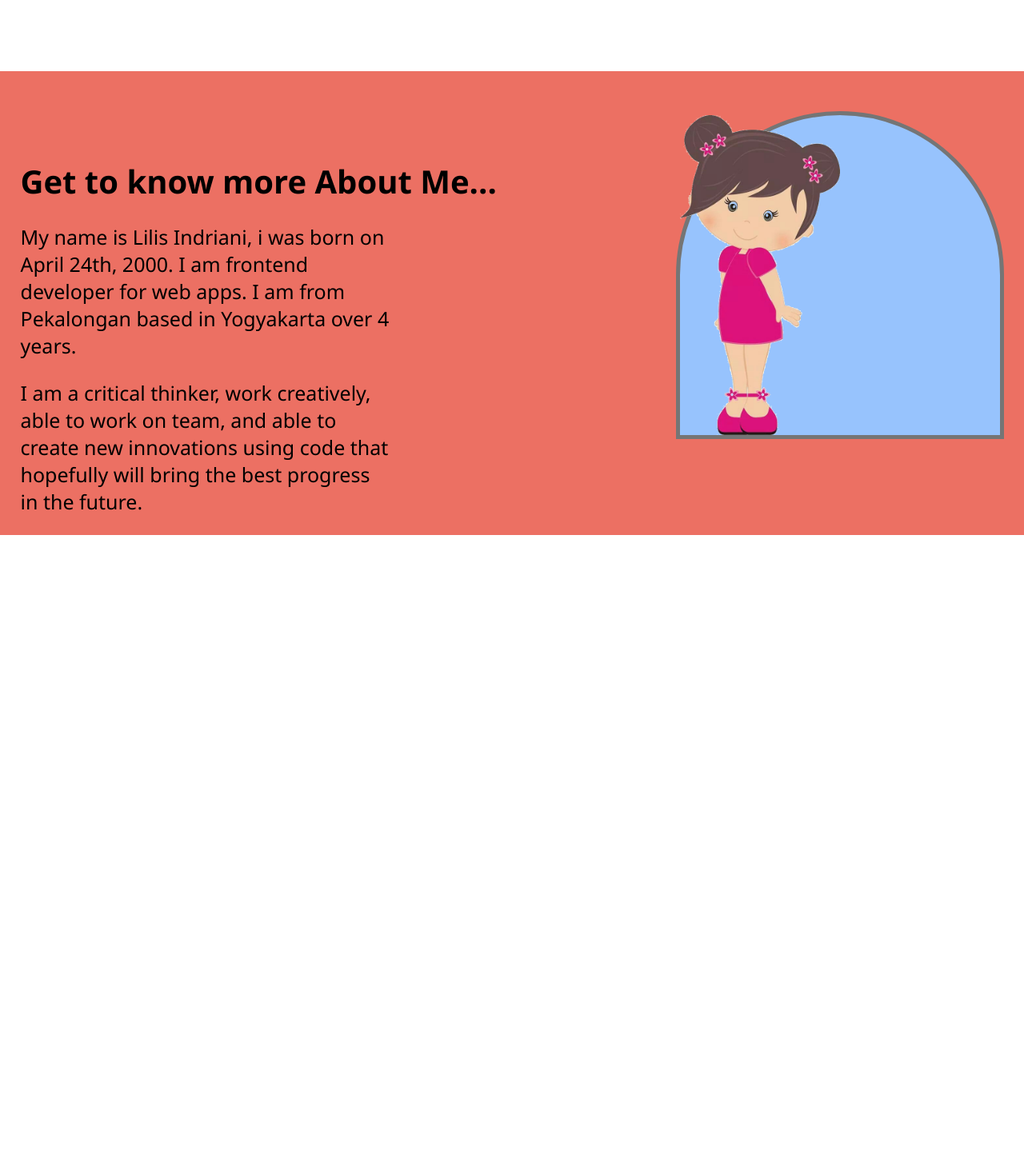
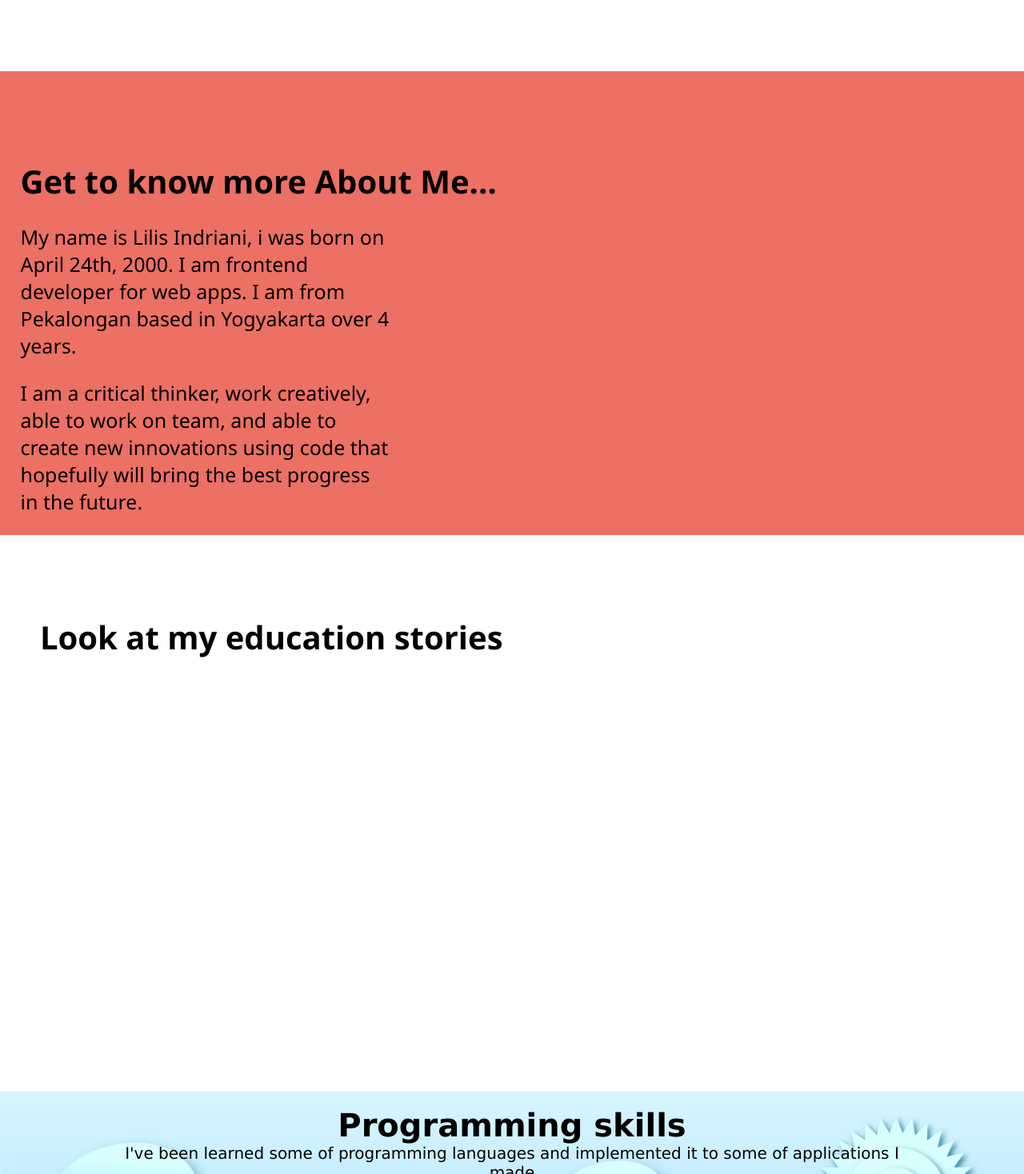
Before and after one commit to lilisindrianidev/cv, a React (Create React App) app: page / in a window 1280 px wide. Shown: the part 822-2290 px from the top of the page at 80% size. Before the commit the page ends 1541 px from the top, so only its background shows below. Built offline with nearby package versions, Linux system fonts and the light colour scheme.

Commit message:
day 15 updated

```diff
--- a/src/assets/scss/aboutMe.scss
+++ b/src/assets/scss/aboutMe.scss
@@ -34,22 +34,22 @@
       // -webkit-animation: fade-in linear forwards;
       // -moz-animation: fade-in linear forwards;
       // -o-animation: fade-in linear forwards;
-      animation: fade-on linear;
-      animation-timeline: view();
-      animation-range: 500px;
+      // animation: fade-on linear;
+      // animation-timeline: view();
+      // animation-range: 500px;
       // animation: leftright 1s linear;
-      animation-fill-mode: backwards;
-      @keyframes fade-on {
-       0%{
-        scale: 1;
-      opacity: 1;
-       }
-        100%{
-          scale: .6;
-          opacity:0;
-        }
+      // animation-fill-mode: backwards;
+      // @keyframes fade-on {
+      //  0%{
+      //   scale: 1;
+      // opacity: 1;
+      //  }
+      //   100%{
+      //     scale: .6;
+      //     opacity:0;
+      //   }
 
-      }
+      // }
 
       .title_aboutMe {
 
--- a/src/assets/scss/allPage.scss
+++ b/src/assets/scss/allPage.scss
@@ -8,3 +8,4 @@
 @import'./footer.scss';
 @import'./toolSkills.scss';
 @import'./project.scss';
+@import'./animation.scss';
--- /dev/null
+++ b/src/assets/scss/animation.scss
@@ -0,0 +1,86 @@
+@keyframes side {
+    0%{
+      transform: translateZ(-100%) ;
+      opacity: 0;
+      transform: scale(0);
+    }
+    100%{
+      transform: translateZ(0);
+
+      opacity: 1;
+      transform: scale(.6);
+    }
+  }
+  @mixin side($duration){
+    animation: side $duration cubic-bezier(.445,.05,.55,.95) ;
+    transition-property: opacity,transform;
+
+  }
+  .hello{
+    @include side(.4s);
+  }
+
+  @keyframes slide_down {
+    0%{
+        transform: translateY(100%);
+        opacity: 0;
+    }
+    100%{
+
+      transform: translateY(80deg);
+
+      opacity: 1;
+
+    }
+  }
+  @mixin slide_down($duration){
+    animation: slide_down $duration cubic-bezier(.445,.05,.55,.95) ;
+    transition-property: opacity,transform;
+  }
+  .hello2{
+    @include slide_down(.4s);
+  }
+////
+  @keyframes slide_img {
+    0%{
+      transform:  rotate(100%);
+       opacity: 0;
+    }
+    100%{
+      transform: perspective(2500px) rotateY(80deg);
+      opacity: 1;
+
+
+    }
+  }
+  @mixin slide_img($duration){
+    animation: slide_img $duration cubic-bezier(.445,.05,.55,.95);
+    backface-visibility: hidden;
+    transition-property: transform;
+  }
+  .hello0{
+    @include slide_img(.4s);
+
+  }
+
+  /////
+  @keyframes fade_in {
+    0%{
+        transform: translateY(100%);
+        opacity: 0;
+    }
+    100%{
+
+      transform: translateY(80deg);
+
+      opacity: 1;
+
+    }
+  }
+  @mixin fade_in($duration){
+    animation: slide_down $duration cubic-bezier(.445,.05,.55,.95) ;
+    transition-property: opacity,transform;
+  }
+  .hello9{
+    @include fade_in(.4s);
+  }
--- a/src/assets/scss/education.scss
+++ b/src/assets/scss/education.scss
@@ -28,10 +28,10 @@
         height: 400px;
         background-color: rgb(255, 255, 255);
         margin: 20px;
-        scale:1; opacity:1;
-        animation: fade-in linear forwards;
-        animation-timeline: view();
-       animation-range: 500px;
+      //   scale:1; opacity:1;
+      //   animation: fade-in linear forwards;
+      //   animation-timeline: view();
+      //  animation-range: 500px;
 
 
         .img_hs {
@@ -67,10 +67,10 @@
 
       }
 
-      @keyframes fade-in{
-        to{scale: .6; opacity:0;}
+      // @keyframes fade-in{
+      //   to{scale: .6; opacity:0;}
 
-      }
+      // }
 
 
 
--- a/src/assets/scss/skills.scss
+++ b/src/assets/scss/skills.scss
@@ -42,10 +42,10 @@
 
       .ability {
 
-        scale:1; opacity:1;
-        animation: fade-in linear forwards;
-        animation-timeline: view();
-       animation-range: 500px;
+      //   scale:1; opacity:1;
+      //   animation: fade-in linear forwards;
+      //   animation-timeline: view();
+      //  animation-range: 500px;
 
         .image_wrap_skills {
           max-height: 100%;
@@ -142,10 +142,10 @@
 
     }
   }
-  @keyframes fade-in{
-    to{scale: .6; opacity:0;}
+  // @keyframes fade-in{
+  //   to{scale: .6; opacity:0;}
 
-  }
+  // }
 
 }
 @import'./responsive/progRes.scss'
--- a/src/screens/aboutMe.js
+++ b/src/screens/aboutMe.js
@@ -1,17 +1,16 @@
-import { Component } from "react";
+import { Component, useEffect } from "react";
 import BookMe from '../assets/images/book.png'
 import Me from '../assets/images/girl2.png'
+import Aos from 'aos';
+import "aos/dist/aos.css";
+
+const AboutMe =()=>{
+  useEffect(()=>{
+  Aos.init({duration:2000});
+  }, []);
+    return(
 
 
-class AboutMe extends Component {
-  constructor(props) {
-    super(props)
-    this.state = {
-
-    }
-  }
-  render() {
-    return (
       <div id="Ame" className="aboutMe">
 
         <div className="cover_aboutMe">
@@ -34,7 +33,7 @@ class AboutMe extends Component {
             </div>
 
 
-            <div className="cover_me">
+            <div data-aos="flip-left" className="cover_me hello0">
               <img src={Me} className="me" />
             </div>
           </section>
@@ -45,6 +44,6 @@ class AboutMe extends Component {
         </div>
       </div>
     )
-  }
+
 }
 export default AboutMe
--- a/src/screens/allScreens.js
+++ b/src/screens/allScreens.js
@@ -20,15 +20,15 @@ class AllSCreens extends Component{
       <div >
         <Home/>
         <AboutMe/>
-        {/* <Education/>
+        <Education/>
 
         <Skills/>
         <Framework/>
         <ToolSkills/>
         <Project/>
         {/* <Another/> */}
-        {/* <ContactMe/>
-        <Footer/> */}
+        <ContactMe/>
+        <Footer/>
       </div>
     )
   }
--- a/src/screens/education.js
+++ b/src/screens/education.js
@@ -15,7 +15,7 @@ class Education extends Component {
             Look at my education stories
           </div>
           <div className="cover_img_edu">
-            <div className="cover_edu_img_hs">
+            <div data-aos="flip-left" className="cover_edu_img_hs hello0">
               <img src={Hs} className="img_hs" />
               <div className="hs"> High school
                 <div className="detail_hs">
@@ -27,7 +27,7 @@ class Education extends Component {
               </div>
 
             </div>
-            <div className="cover_edu_img_uni">
+            <div data-aos="flip-left" className="cover_edu_img_uni hello0">
               <img src={Uni} className="img_uni" />
               <div className="university"> University
                 <div className="detail_uni">
--- a/src/screens/skills.js
+++ b/src/screens/skills.js
@@ -29,7 +29,7 @@ class Skills extends Component {
                 <img src={Pro} className="image_pro"/>
 
               </div> */}
-              <div className="image_wrap_skills">
+              <div data-aos="fade" className="image_wrap_skills fade_in">
                 <div className="tools_cover_skills_pink">
                   <div className="image_cover_skills2">
                     <img src={Java} className="image_skills2" />
```
